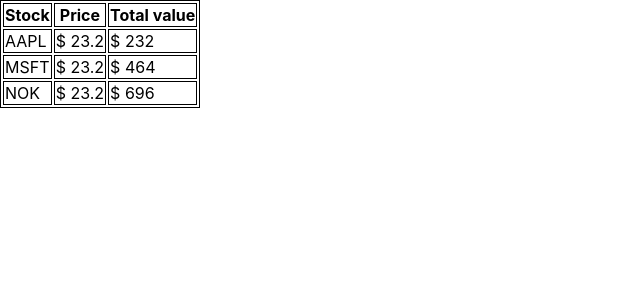
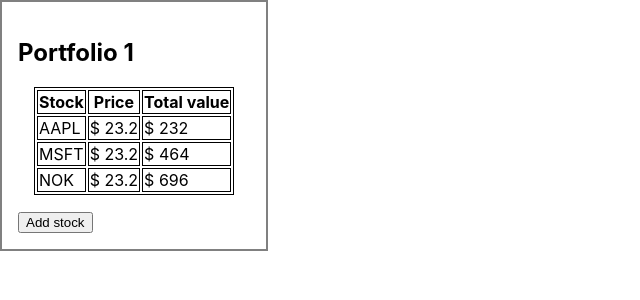
Before and after one commit to it-teaching-abo-akademi/2018-interactive-web-apps-project-lsundman, a React (Create React App) app: page / in a window 1280 px wide. Shown: the top 300 px of the page, without its empty margins (0-640 px from the left). Built offline with nearby package versions, Linux system fonts and the light colour scheme; no server answers; what alphavantage-ts would draw is missing.

Commit message:
Basic stock adder

```diff
--- a/package.json
+++ b/package.json
@@ -6,12 +6,13 @@
   "private": true,
   "dependencies": {
     "@types/jest": "23.3.10",
-    "@types/node": "10.12.12",
     "@types/react": "16.7.13",
     "@types/react-dom": "16.0.11",
+    "@types/react-router-dom": "^4.3.1",
     "alphavantage-ts": "^1.1.4",
     "react": "^16.6.3",
     "react-dom": "^16.6.3",
+    "react-router-dom": "^4.3.1",
     "react-scripts": "2.1.1"
   },
   "scripts": {
@@ -32,6 +33,7 @@
     "not op_mini all"
   ],
   "devDependencies": {
+    "@types/node": "^10.12.12",
     "gh-pages": "^2.0.1",
     "tslint": "^5.11.0",
     "tslint-react": "^3.6.0",
--- a/src/App.css
+++ b/src/App.css
@@ -1,5 +1,27 @@
-table,
+.spms-portfolio table,
 th,
 td {
   border: 1px solid black;
+  margin: 1em;
 }
+
+.spms-portfolio {
+  border: 2px solid grey;
+  width: fit-content;
+  height: fit-content;
+  padding: 1em;
+}
+
+.spms-portfolio form {
+  display: flex;
+  flex-direction: column;
+}
+
+.spms-portfolio form * {
+  margin: 0.5em;
+}
+
+.spms-portfolio form button,
+.spms-portfolio form input {
+  height: 2.5em;
+}
--- a/src/App.tsx
+++ b/src/App.tsx
@@ -1,9 +1,12 @@
-import React, { Component, Props } from "react";
+import React, { Component } from "react";
 import "./App.css";
-import { Portfolio, PortfolioProps } from "./component/Portfolio";
+import { Portfolio } from "./component/Portfolio";
 import AlphaVantage from "alphavantage-ts";
 
-const API_CONN = new AlphaVantage("9LUUJN34EO841037");
+let API_CONN: AlphaVantage;
+
+if (process.env.REACT_APP_API_KEY !== undefined)
+  API_CONN = new AlphaVantage(process.env.REACT_APP_API_KEY);
 
 class App extends Component {
   portfolioRef: React.RefObject<Portfolio>;
@@ -23,7 +26,13 @@
   };
 
   render() {
-    return <Portfolio ref={this.portfolioRef} apiConnection={API_CONN} />;
+    return (
+      <Portfolio
+        ref={this.portfolioRef}
+        name="Portfolio 1"
+        apiConnection={API_CONN}
+      />
+    );
   }
 }
 
--- a/src/component/Portfolio.tsx
+++ b/src/component/Portfolio.tsx
@@ -5,15 +5,77 @@
 type TickerDesc = { tickerSymbol: string; shareAmount: number };
 
 export interface PortfolioProps {
+  name: string;
   apiConnection: AlphaVantage;
 }
 
+enum ViewEnum {
+  Main,
+  AddStock
+}
+
+class AddForm extends Component<{
+  addTicker: (tickerSymbol: string, shareAmount: number) => void;
+  cancel: () => void;
+}> {
+  state: {
+    tickerSymbol: string;
+    shareAmount: number;
+  };
+
+  constructor(props: any) {
+    super(props);
+    this.state = { tickerSymbol: "", shareAmount: 0 };
+  }
+
+  render() {
+    return (
+      <form
+        onSubmit={e => {
+          e.preventDefault();
+          if (this.state.tickerSymbol !== "" && this.state.shareAmount !== 0)
+            this.props.addTicker(
+              this.state.tickerSymbol,
+              this.state.shareAmount
+            );
+        }}
+      >
+        <label>
+          Ticker symbol
+          <input
+            type="text"
+            value={this.state.tickerSymbol}
+            onChange={e => {
+              this.setState({ tickerSymbol: e.target.value });
+            }}
+          />
+        </label>
+        <label>
+          Quantity
+          <input
+            type="number"
+            value={this.state.shareAmount}
+            onChange={e => {
+              this.setState({ shareAmount: e.target.value });
+            }}
+          />
+        </label>
+        <input type="submit" value="Submit" />
+        <button onClick={() => this.props.cancel()}>Cancel</button>
+      </form>
+    );
+  }
+}
+
 export class Portfolio extends Component<PortfolioProps> {
-  state: { tickerList: Array<TickerDesc> };
+  state: {
+    tickerList: Array<TickerDesc>;
+    view: ViewEnum;
+  };
 
   constructor(props: PortfolioProps) {
     super(props);
-    this.state = { tickerList: [] };
+    this.state = { tickerList: [], view: ViewEnum.Main };
   }
 
   addTicker = (tickerSymbol: string, shareAmount: number) => {
@@ -24,7 +86,13 @@
   };
 
   render() {
-    return (
+    let body;
+
+    switch (this.state.view) {
+      case ViewEnum.Main:
+        body = (
+          <div>
+            <h2>{this.props.name}</h2>
             <table>
               <thead>
                 <tr>
@@ -37,6 +105,7 @@
                 {this.state.tickerList.map((item: TickerDesc) => {
                   return (
                     <Ticker
+                      key={item.tickerSymbol}
                       tickerSymbol={item.tickerSymbol}
                       shareAmount={item.shareAmount}
                       apiConnection={this.props.apiConnection}
@@ -45,6 +114,30 @@
                 })}
               </tbody>
             </table>
+            <div className="button-row">
+              <button
+                onClick={() => {
+                  this.setState({ view: ViewEnum.AddStock });
+                }}
+              >
+                Add stock
+              </button>
+            </div>
+          </div>
+        );
+        break;
+      case ViewEnum.AddStock:
+        body = (
+          <AddForm
+            addTicker={(symbol: string, amount: number) => {
+              this.addTicker(symbol, amount);
+              this.setState({ view: ViewEnum.Main });
+            }}
+            cancel={() => this.setState({ view: ViewEnum.Main })}
+          />
         );
     }
+
+    return <div className="spms-portfolio">{body}</div>;
   }
+}
```
Also changed, not shown: src/component/Ticker.tsx (+8 -6 lines), src/index.tsx (+6 -6 lines), 2 other files (tests, documents, lock files or other folders). Lines whose indentation alone changed are shown as unchanged.
